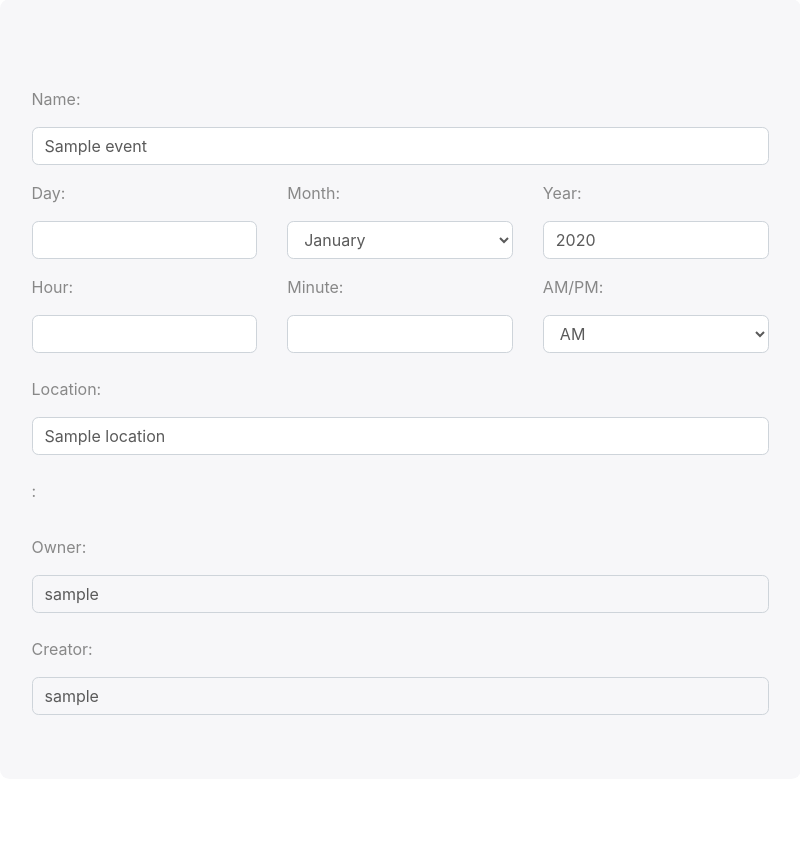
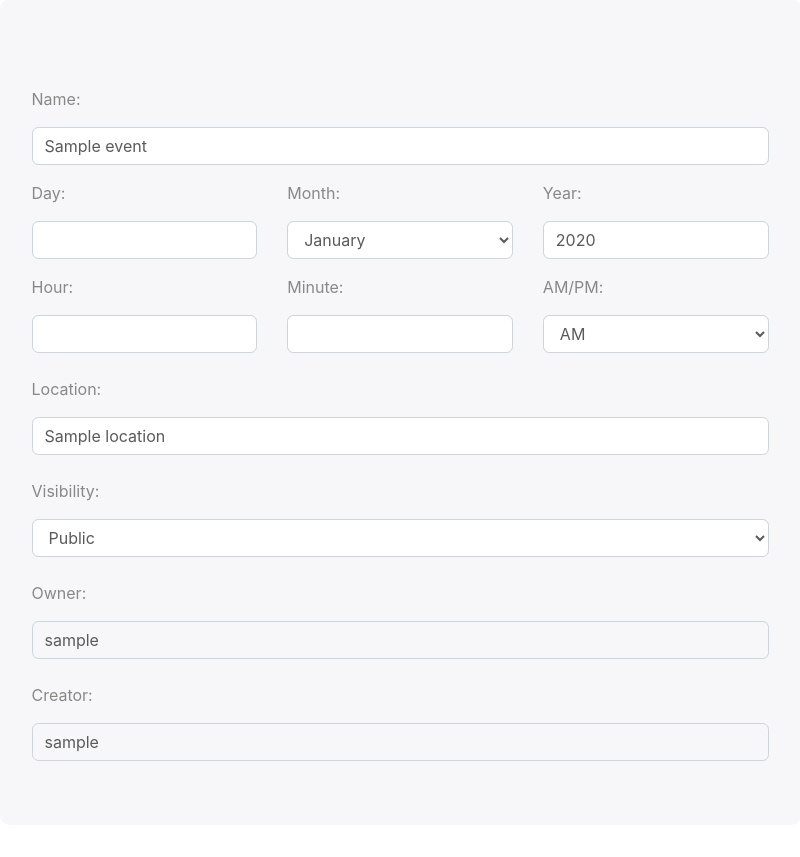
Before and after one commit to cmdevoto/event-planner, a Flask app: template eventPlannerApp/templates/events/editEvent.html in a window 1280 px wide. Shown: the part 81-938 px from the top of the page, without its empty margins (240-1040 px from the left). Before the commit the page ends 796 px from the top, so only its background shows below. Run offline with Flask 2, Linux system fonts and the light colour scheme; the template is opened without the code that fills it: values that come from a table or form of the project are taken from there, most other values are stand-ins (such as "Sample title", 1, 10 or a date in 2020).

Commit message:
month issues 13

```diff
--- a/eventPlannerApp/templates/events/editEvent.html
+++ b/eventPlannerApp/templates/events/editEvent.html
@@ -44,7 +44,7 @@
         <div class="col">
           <fieldset>
             <label class="form-label mt-3" for="amPmInput"> {{- form.amPm.label -}}: </label>
-            {{ form.amPm(class="form-control", id="amPmInput", default=data['event']['amPm']) }}
+            {{ form.amPm(class="form-control", id="amPmInput") }}
           </fieldset>
         </div>
       </div>
@@ -53,8 +53,8 @@
         {{ form.location(class="form-control", id="locationInput", value=data['event']['location']) }}
       </fieldset>
       <fieldset>
-        <label class="form-label mt-4" for="accessStatusInput"> {{- form.accessStatus.label -}}: </label>
-        {{ form.accessStatus(class="form-control", id="accessStatusInput", value=data['event']['accessStatus']) }}
+        <label class="form-label mt-4" for="accessTypeInput"> {{- form.accessType.label -}}: </label>
+        {{ form.accessType(class="form-control", id="accessTypeInput") }}
       </fieldset>
       <fieldset>
         <label class="form-label mt-4" for="ownerInput"> {{- form.ownerUsername.label -}}: </label>
```
